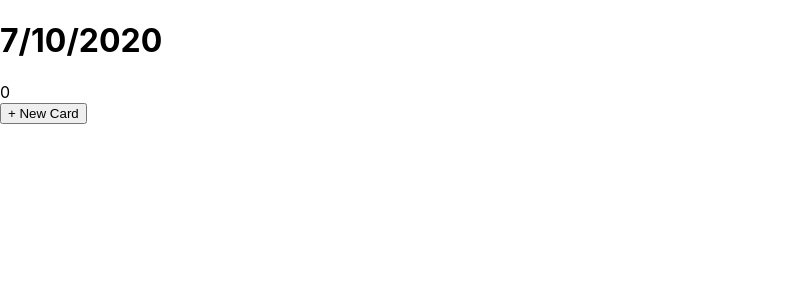
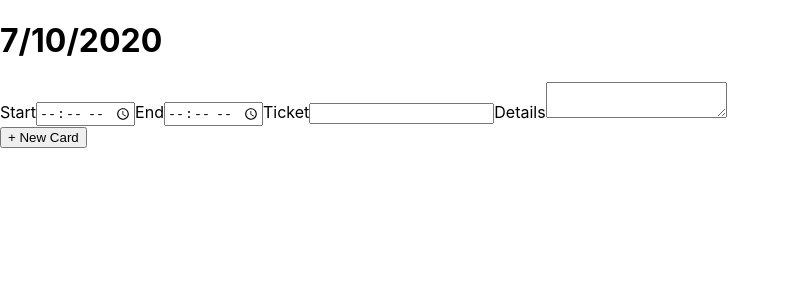
Before and after one commit to nobrayner/timey-wimey, a React (Create React App) app: page / in a window 1280 px wide. Both pictures are taken after a click on the button "+ New Card". Shown: the top 300 px of the page, without its empty margins (0-790 px from the left). Built offline with nearby package versions, Linux system fonts and the light colour scheme.

Commit message:
feat: TimeCardDisplay displays fields

```diff
--- a/src/components/timeCard.tsx
+++ b/src/components/timeCard.tsx
@@ -6,9 +6,27 @@ interface TimeCardDisplayProps {
 }
 
 const TimeCardDisplay = ({ card }: TimeCardDisplayProps) => {
-  const { id, } = card
+  const { id, start, end, ticket, details } = card
+  const textId = `timecard${id}`
+  const startName = textId + '_start'
+  const endName = textId + '_end'
+  const ticketName = textId + '_ticket'
+  const detailsName = textId + '_details'
+
   return (
-    <section data-testid={`timecard${id}`}>{id}</section>
+    <section data-testid={textId}>
+      <label htmlFor={startName}>Start</label>
+      <input type="time" id={startName} defaultValue={start?.toString()} />
+
+      <label htmlFor={endName}>End</label>
+      <input type="time" id={endName} defaultValue={end?.toString()} />
+
+      <label htmlFor={ticketName}>Ticket</label>
+      <input type="text" id={ticketName} defaultValue={ticket} />
+
+      <label htmlFor={detailsName}>Details</label>
+      <textarea id={detailsName} defaultValue={details} />
+    </section>
   )
 }
 
```
Also changed, not shown: 1 other file (tests, documents, lock files or other folders).
